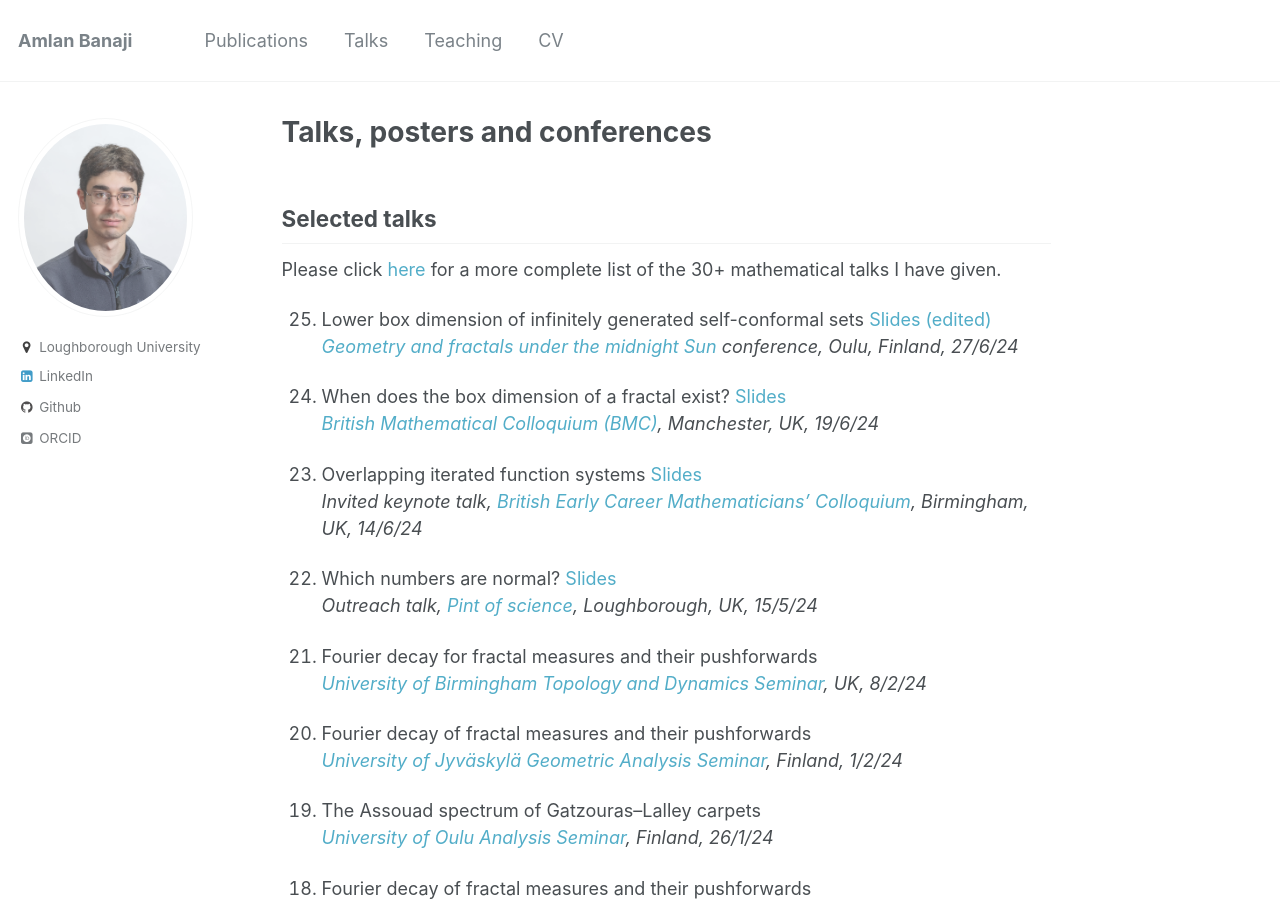
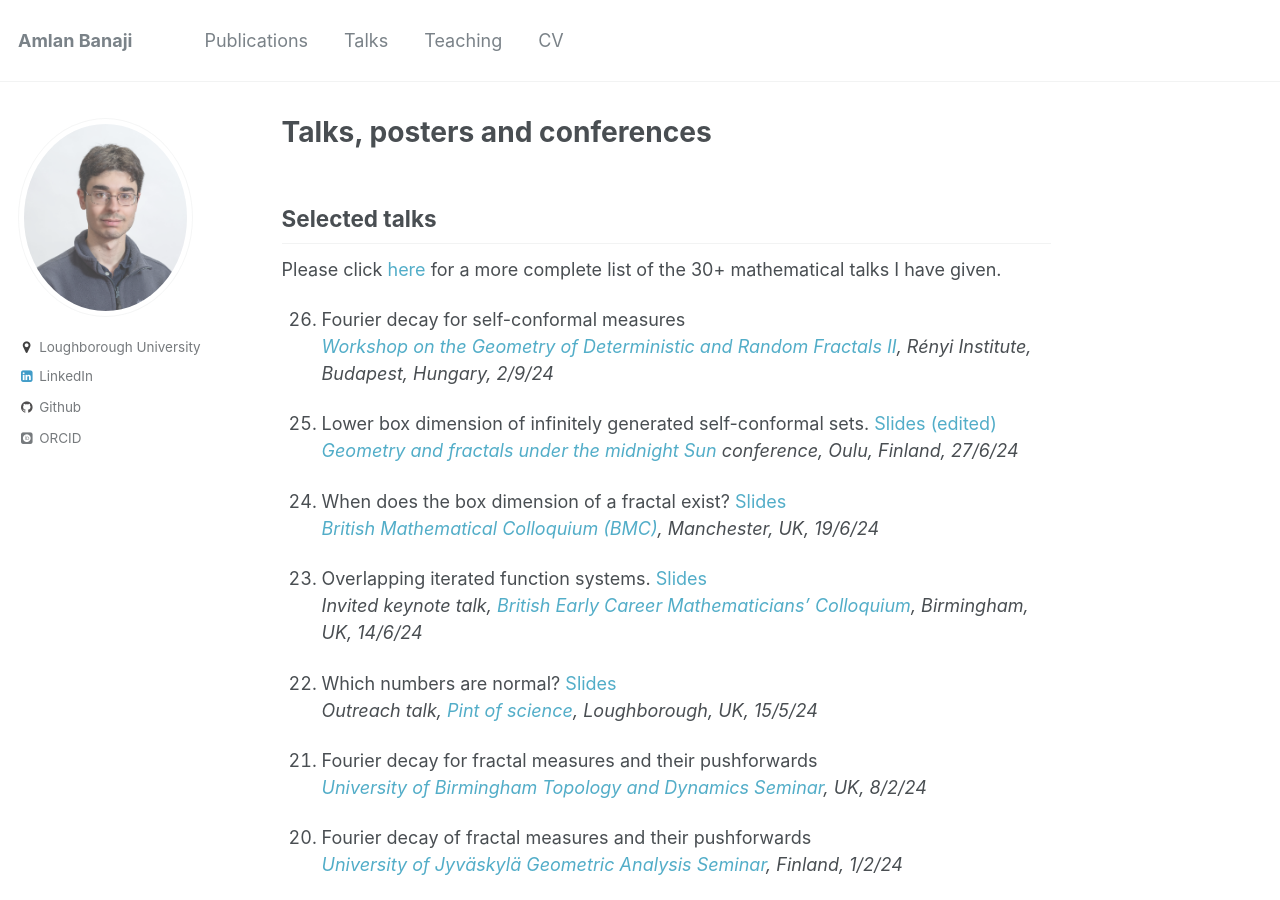
Before and after one commit to amlan-banaji/amlan-banaji.github.io, a Jekyll site: the page built from _pages/talks.md, in a window 1280 px wide and 900 px high. Built offline with Jekyll 4.4.1, drawn with Linux system fonts in a browser that asks for light colours; some web fonts are replaced.

Commit message:
summer talks, conferences

```diff
--- a/_pages/talks.md
+++ b/_pages/talks.md
@@ -8,13 +8,16 @@ author_profile: true
 
 Please click [here](https://amlan-banaji.github.io/files/BanajiTalks.pdf) for a more complete list of the 30+ mathematical talks I have given.
 
-25. Lower box dimension of infinitely generated self-conformal sets [Slides (edited)](https://amlan-banaji.github.io/files/Oulu2024.pdf)
+26. Fourier decay for self-conformal measures
+*[Workshop on the Geometry of Deterministic and Random Fractals II](https://erdoscenter.renyi.hu/events/workshop-geometry-deterministic-and-random-fractals-ii), Rényi Institute, Budapest, Hungary, 2/9/24*
+
+25. Lower box dimension of infinitely generated self-conformal sets. [Slides (edited)](https://amlan-banaji.github.io/files/Oulu2024.pdf)
 *[Geometry and fractals under the midnight Sun](https://midnightsun2024.gitlab.io/) conference, Oulu, Finland, 27/6/24*
 
 24. When does the box dimension of a fractal exist? [Slides](https://amlan-banaji.github.io/files/BMC2024.pdf)
 *[British Mathematical Colloquium (BMC)](https://sites.google.com/view/bmc2024/workshops/ergodic-theory), Manchester, UK, 19/6/24*
 
-23. Overlapping iterated function systems [Slides](https://amlan-banaji.github.io/files/BECMC2024.pdf)
+23. Overlapping iterated function systems. [Slides](https://amlan-banaji.github.io/files/BECMC2024.pdf)
 *Invited keynote talk, [British Early Career Mathematicians' Colloquium](https://web.mat.bham.ac.uk/BYMC/), Birmingham, UK, 14/6/24*
 
 22. Which numbers are normal? [Slides](https://amlan-banaji.github.io/files/PintOfScience2024.pdf)
```
Also changed, not shown: _pages/about.md (+1 -1 lines), 4 other files.
